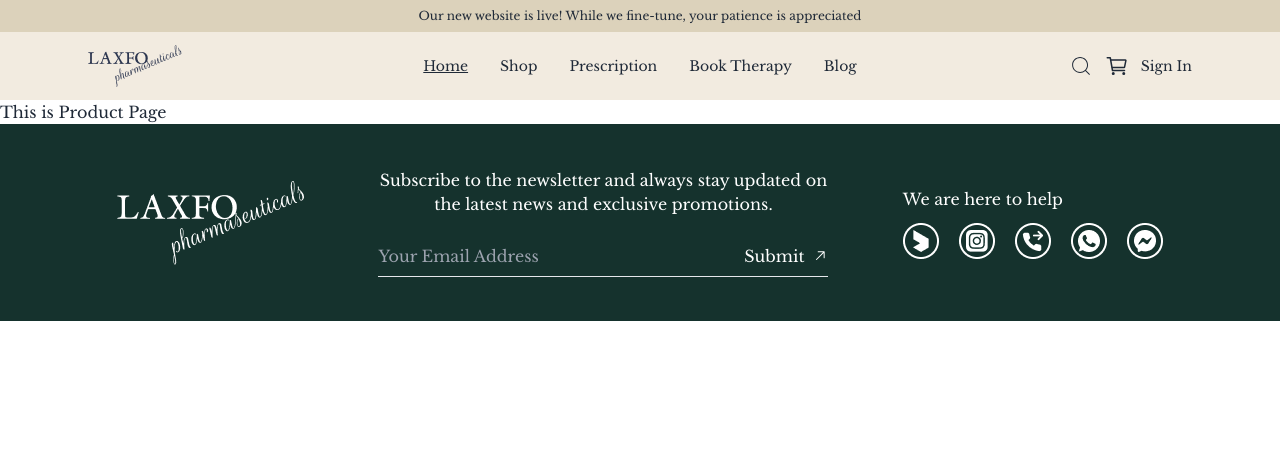
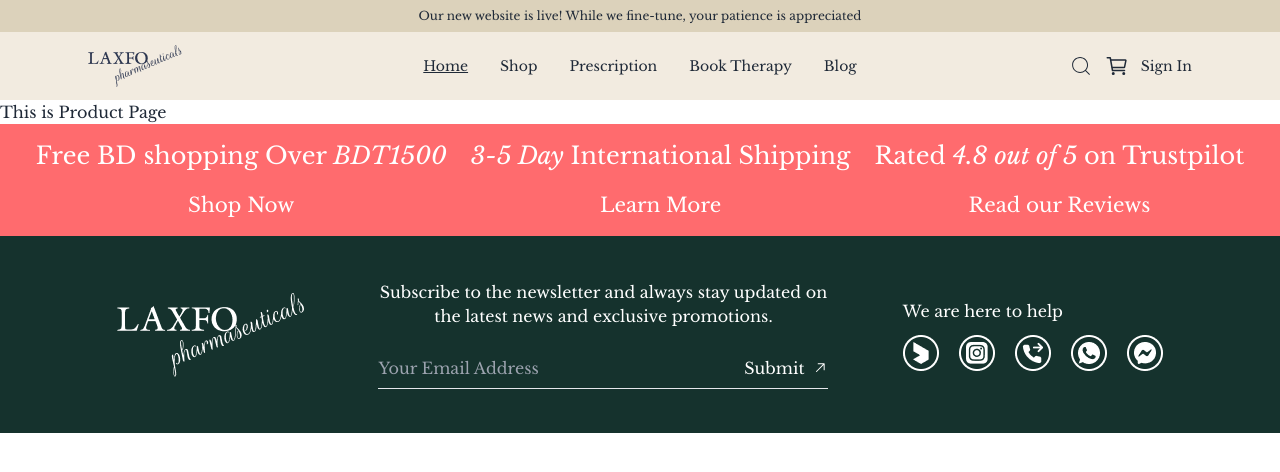
Before and after one commit to Sazid60/LAXFO, a React (Vite) app: page / in a window 1280 px wide. Shown: the top 472 px of the page. Built offline with nearby package versions, Linux system fonts and the light colour scheme.

Commit message:
Add:Red Banner Above Footer Added

```diff
--- /dev/null
+++ b/src/components/footer/RedBanner.jsx
@@ -0,0 +1,22 @@
+import React from 'react';
+
+const RedBanner = () => {
+    return (
+        <div className='flex flex-col lg:flex-row justify-center gap-8 lg:gap-6 items-center text-center bg-[#FF6B6E] px-9 py-7 md:px-20 md:py-4 text-white text-xl md:text-2xl font-normal'>
+            <div>
+                <h1 className='mb-4 text-nowrap'>Free BD shopping Over <span className='font-medium italic'>BDT1500</span></h1>
+                <a  className='text-xl' href="">Shop Now</a>
+            </div>
+            <div>
+                <h1 className='mb-4 text-nowrap'><span className='font-medium italic'>3-5 Day</span> International Shipping</h1>
+                <a className='text-xl' href="">Learn More</a>
+            </div>
+            <div>
+                <h1 className='mb-4 text-nowrap'>Rated <span className='font-medium italic'>4.8 out of 5 </span> on Trustpilot</h1>
+                <a className='text-xl' href="">Read our Reviews</a>
+            </div>
+        </div>
+    );
+};
+
+export default RedBanner;
--- a/src/pages/productPage/ProductPage.jsx
+++ b/src/pages/productPage/ProductPage.jsx
@@ -1,10 +1,12 @@
 // eslint-disable-next-line no-unused-vars
 import React from 'react';
+import RedBanner from '../../components/footer/RedBanner';
 
 const ProductPage = () => {
     return (
         <div>
             <h1>This is Product Page</h1>
+            <RedBanner />
         </div>
     );
 };
```
